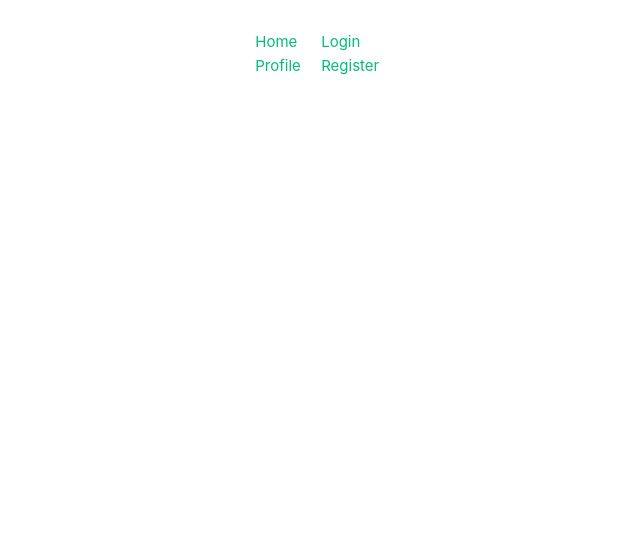
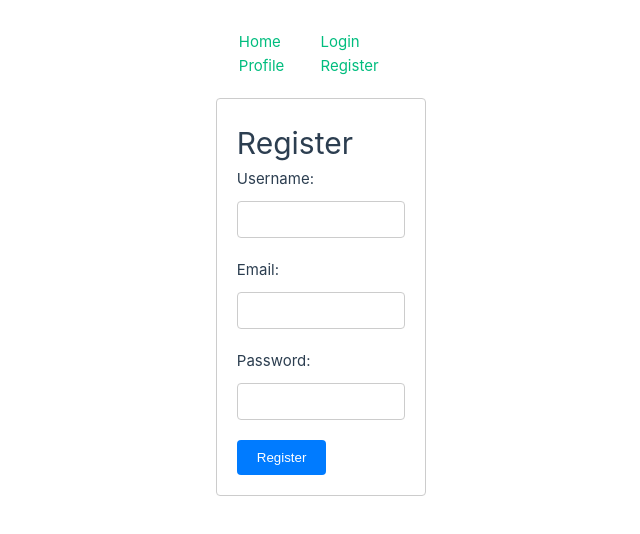
Before and after one commit to kevin-et-holmes/VueMe, a Vue app in the folder Public/: page /register in a window 1280 px wide. Shown: the top 534 px of the page, without its empty margins (319-959 px from the left). Built offline with nearby package versions, Linux system fonts and the light colour scheme; no server answers.

Commit message:
creating basic register route/view

```diff
--- a/Public/src/router/index.js
+++ b/Public/src/router/index.js
@@ -3,6 +3,7 @@ import { createRouter, createWebHistory } from 'vue-router'
 import HomeView from '../views/HomeView.vue'
 import ProfileView from '../views/ProfileView.vue'
 import ProfileViewPersonal from '../views/ProfileViewPersonal.vue'
+import RegisterView from '../views/RegisterView.vue'
 
 const router = createRouter({
   history: createWebHistory(import.meta.env.BASE_URL),
@@ -21,6 +22,11 @@ const router = createRouter({
       path: '/profile',
       name: 'profilePersonal',
       component: ProfileViewPersonal
+    },
+    {
+      path: '/register',
+      name: 'register',
+      component: RegisterView
     }
   ]
 })
--- /dev/null
+++ b/Public/src/views/RegisterView.vue
@@ -0,0 +1,68 @@
+<template>
+  <div class="register-view">
+    <h1>Register</h1>
+    <form @submit.prevent="register">
+      <label for="username">Username:</label>
+      <input type="text" id="username" v-model="username" required />
+
+      <label for="email">Email:</label>
+      <input type="email" id="email" v-model="email" required />
+
+      <label for="password">Password:</label>
+      <input type="password" id="password" v-model="password" required />
+
+      <button type="submit">Register</button>
+    </form>
+  </div>
+</template>
+
+<script>
+export default {
+  data() {
+    return {
+      username: '',
+      email: '',
+      password: ''
+    }
+  },
+  methods: {
+    register() {
+      console.log('Registering user:', this.username)
+      console.log('Email:', this.email)
+      console.log('Password:', this.password)
+    }
+  }
+}
+</script>
+
+<style scoped>
+.register-view {
+  max-width: 400px;
+  margin: 0 auto;
+  padding: 20px;
+  border: 1px solid #ccc;
+  border-radius: 4px;
+}
+
+label {
+  display: block;
+  margin-bottom: 10px;
+}
+
+input {
+  width: 100%;
+  padding: 10px;
+  margin-bottom: 20px;
+  border: 1px solid #ccc;
+  border-radius: 4px;
+}
+
+button {
+  padding: 10px 20px;
+  background-color: #007bff;
+  color: #fff;
+  border: none;
+  border-radius: 4px;
+  cursor: pointer;
+}
+</style>
```
Also changed, not shown: 2 other files (tests, documents, lock files or other folders).
